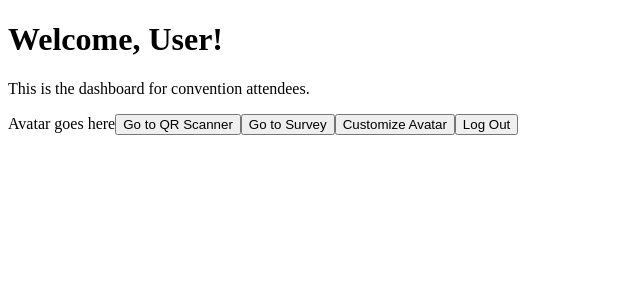
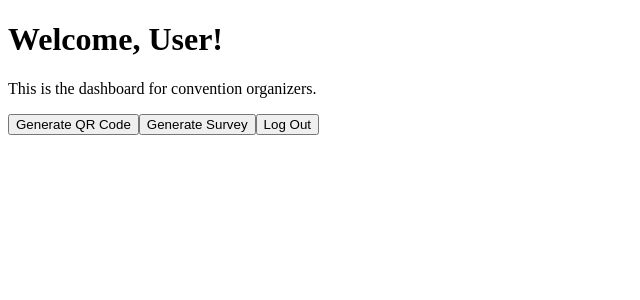
Before and after one commit to jeff-soriano/con-quest-next, a Next.js app: page /dashboard in a window 1280 px wide. Shown: the top 300 px of the page, without its empty margins (0-640 px from the left). Built offline with nearby package versions, Linux system fonts and the light colour scheme.

Commit message:
Update dashboard for organizers

```diff
--- a/pages/dashboard.tsx
+++ b/pages/dashboard.tsx
@@ -60,10 +60,37 @@ const AttendeeDashboard: React.FC = () => {
 }
 
 const OrganizerDashboard: React.FC = () => {
+  const router = useRouter()
+
+  const handleRouteChange = (path: string) => {
+    router.push(path)
+  }
+
+  const handleLogout = () => {
+    // Implement logout logic here
+    console.log('Organizer logged out')
+    // Redirect to login or home page after logout
+  }
+
   return (
     <div>
       <p>This is the dashboard for convention organizers.</p>
       {/* Additional content for convention organizers */}
+      <button
+        onClick={() => handleRouteChange('/generate-code')}
+        className="btn"
+      >
+        Generate QR Code
+      </button>
+      <button
+        onClick={() => handleRouteChange('/generate-survey')}
+        className="btn"
+      >
+        Generate Survey
+      </button>
+      <button onClick={handleLogout} className="btn">
+        Log Out
+      </button>
     </div>
   )
 }
@@ -74,7 +101,7 @@ export const getServerSideProps: GetServerSideProps = async (context) => {
   const user: UserData = {
     id: '1',
     username: 'User',
-    userType: 'attendee', // or 'organizer', based on authentication
+    userType: 'organizer', // or 'organizer', based on authentication
   }
 
   return {
```
